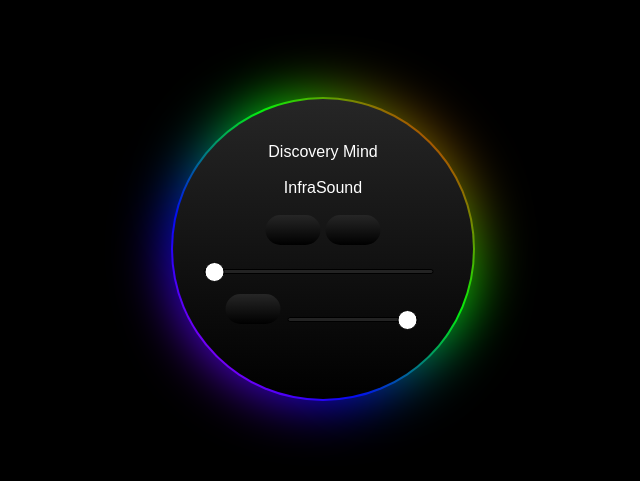
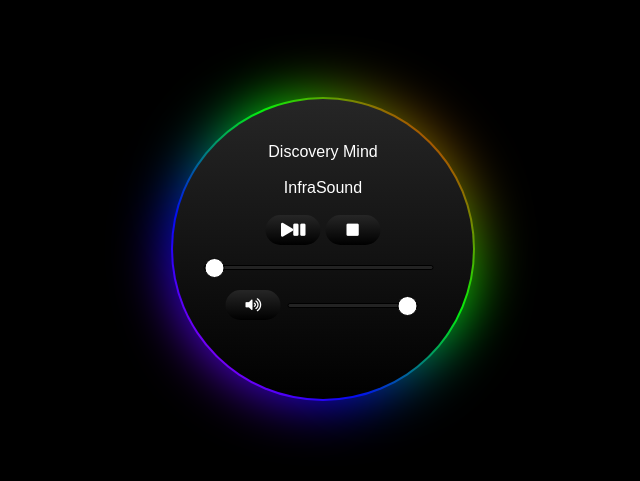
Before and after one commit to HumayunShariarHimu/InfraSound, a plain HTML site: page index.html in a window 1280 px wide. Shown: the part 151-632 px from the top of the page, without its empty margins (317-957 px from the left). Drawn offline with Linux system fonts and the light colour scheme.

Commit message:
Update index.html

```diff
--- a/index.html
+++ b/index.html
@@ -5,6 +5,7 @@
   <meta charset="UTF-8">
   <title>Infra Sound</title>
   <meta name="viewport" content="width=device-width, initial-scale=1">
+  <link rel='stylesheet' href='https://cdnjs.cloudflare.com/ajax/libs/font-awesome/5.15.1/css/all.min.css'>
   <style>
     * {
       box-sizing: border-box;
```
